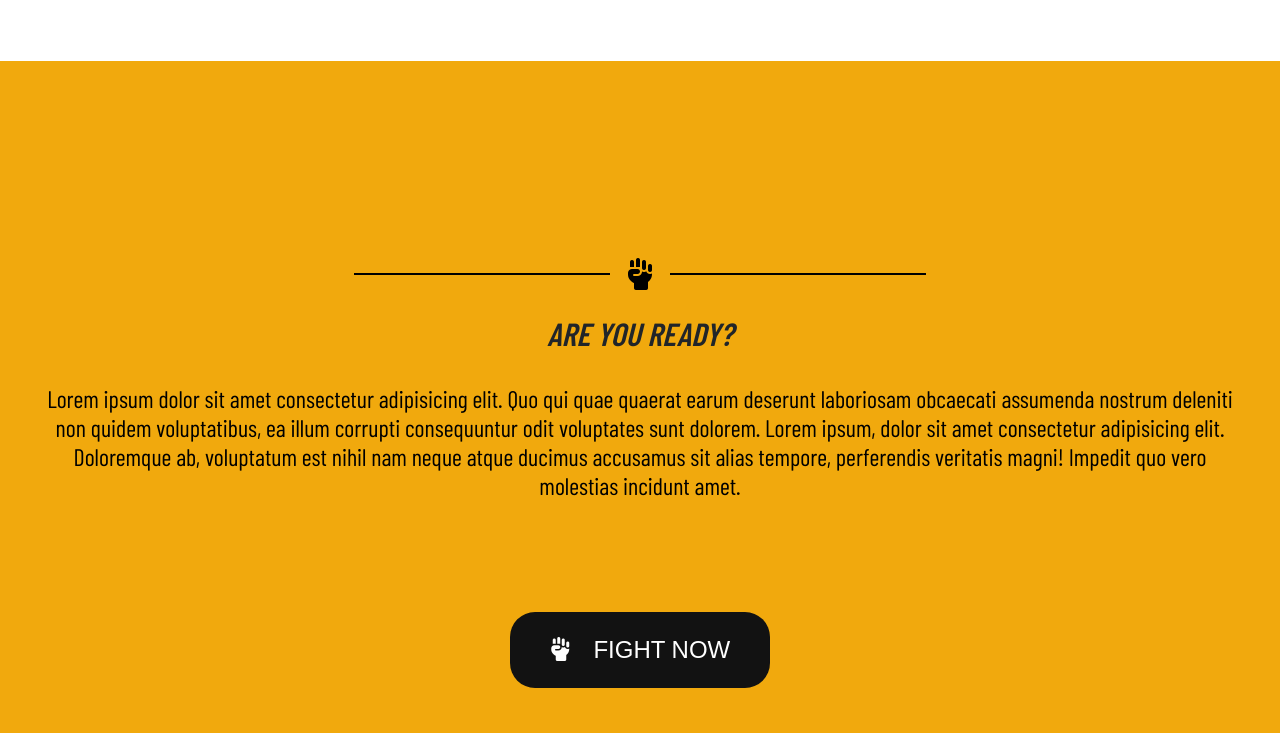
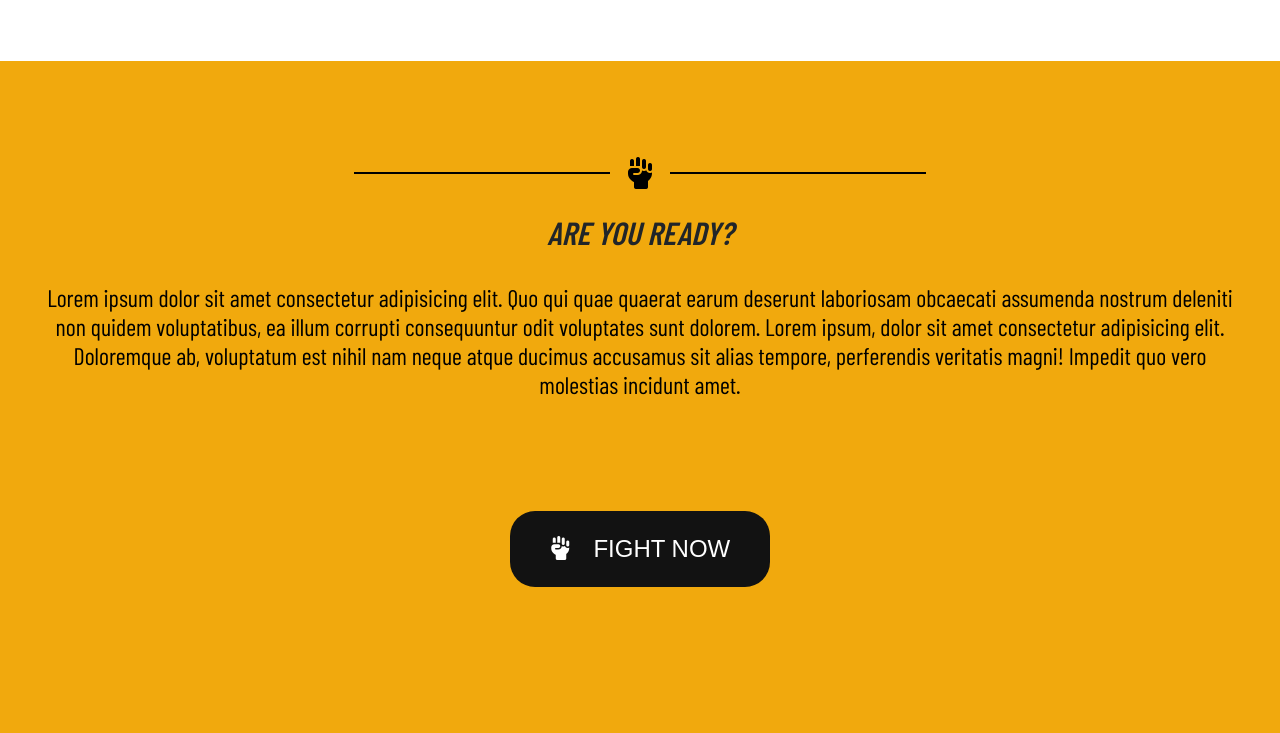
Before and after one commit to Unacon/StreetFighter, a plain HTML site: page index.html in a window 1280 px wide. Shown: the part 1167-1900 px from the top of the page. Drawn offline with nearby package versions, Linux system fonts and the light colour scheme; a web font is replaced by a local one.

Commit message:
Atualização Layout header

```diff
--- a/css/header.css
+++ b/css/header.css
@@ -27,6 +27,6 @@ header > .menu{
 
 header > .menu > div{
     padding: 12px;
-    font-size: 1.5rem;
+    font-size: 1rem;
     font-weight: 500;
 }
--- a/css/section-02.css
+++ b/css/section-02.css
@@ -33,11 +33,6 @@
     border-radius: 5%;
 }
 
-
-
-
-
-
 .section-02 > span{
     font-size: 3rem;
     font-weight: 700;
--- a/css/section-03.css
+++ b/css/section-03.css
@@ -3,7 +3,7 @@
     height: 100vh;
 
     display: flex;
-    justify-content: center;
+    /* justify-content: center; */
     align-items: center;
     flex-direction: column;
     background-color: #f1a90d;
@@ -50,7 +50,7 @@
 .section-03 > .design{
     width: 80vw;
     padding-bottom: 1.5rem;
-    padding-top: 1.5rem;
+    padding-top: 3rem;
     font-size: 2rem;
 
     display: flex;
```
Also changed, not shown: index.html (indentation only).
